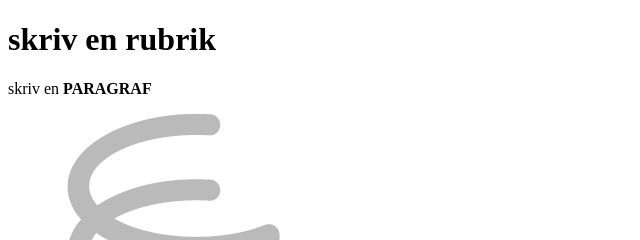
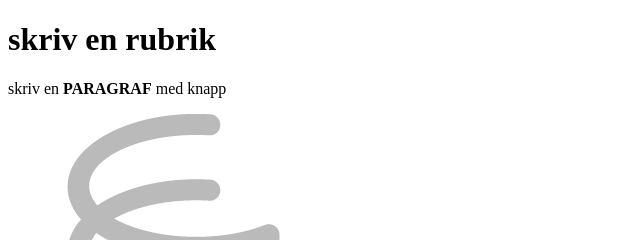
Before and after one commit to CyberMatsWahlberg/webbutveckling, a plain HTML site: page index.html in a window 1280 px wide. Shown: the top 240 px of the page, 0-640 px from the left. Drawn offline with Linux system fonts and the light colour scheme.

Commit message:
Update index.html

```diff
--- a/index.html
+++ b/index.html
@@ -6,7 +6,7 @@
 </head>
 <body>
 	<h1>skriv en rubrik</h1>
-	<p>skriv en <b>PARAGRAF</b></p>
+	<p>skriv en <b>PARAGRAF</b> med knapp</p>
 	<img src="images/bild.jpg" alt="bild">
 	<button>click me</button>
 
```
